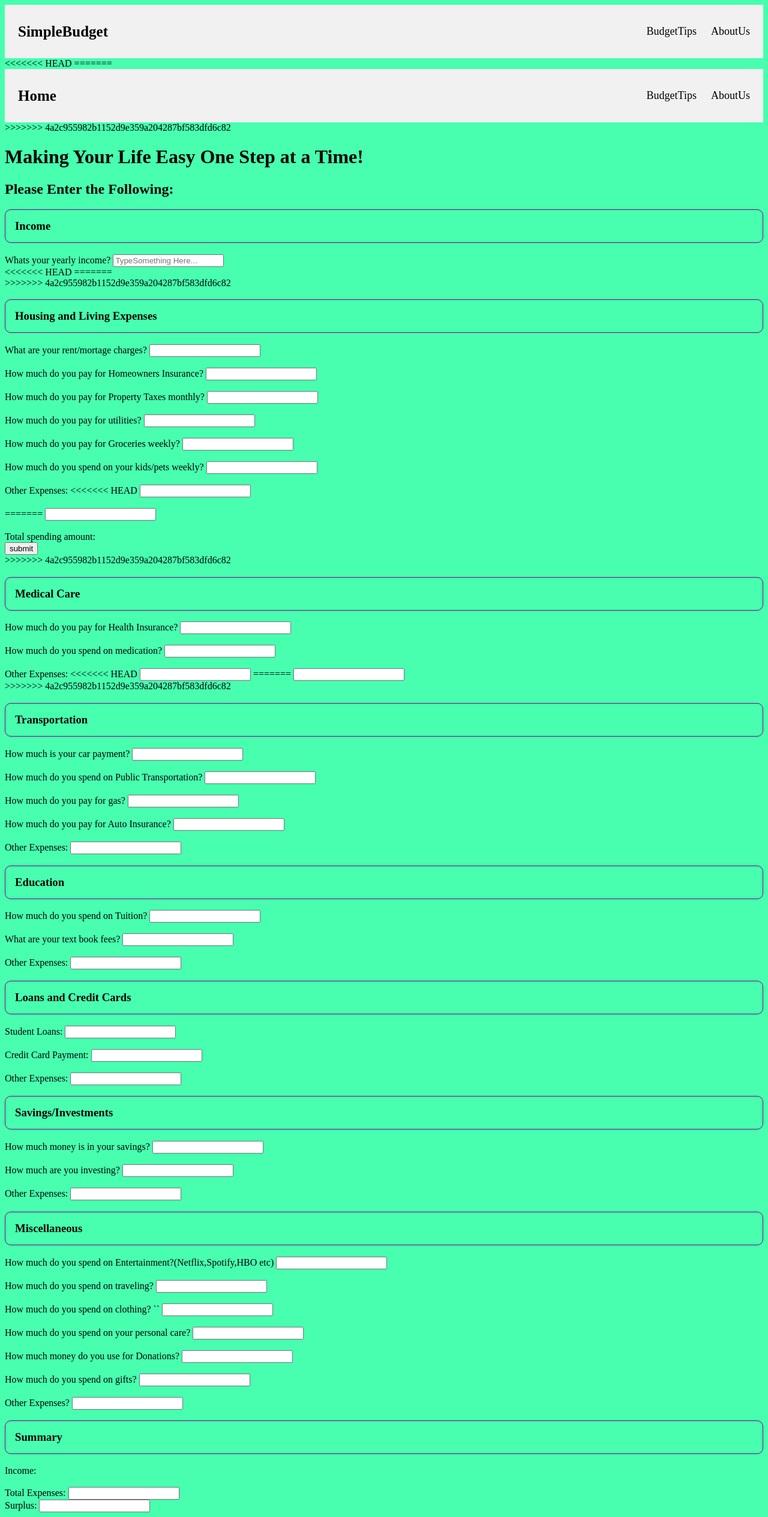
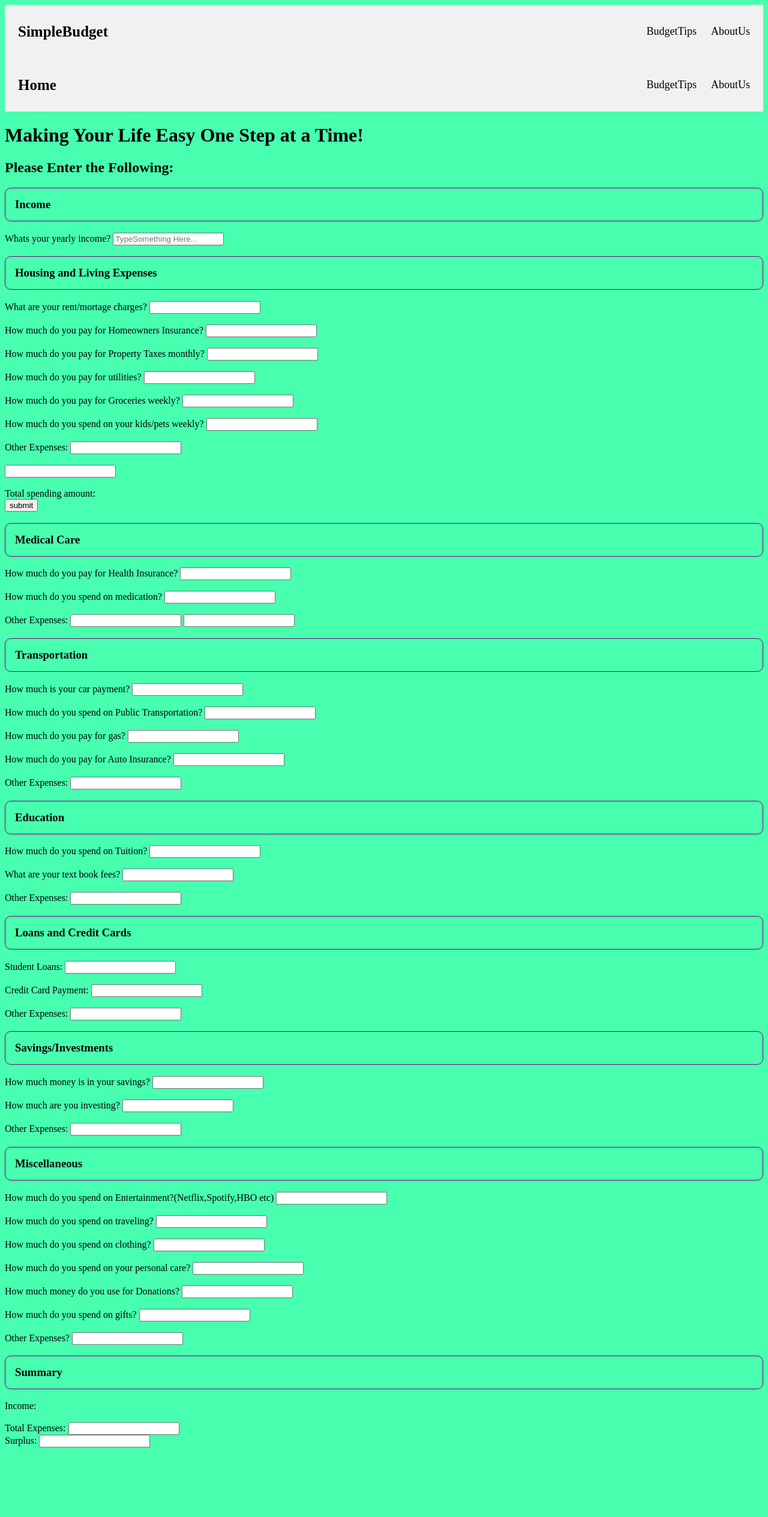
Before and after one commit to MarMiranda-12345/BudgetWebsite, a Python web app: template templates/EnterInfo.html in a window 1280 px wide. Shown: the whole page at 60% size. After the commit the page ends 2413 px from the top, so only its background shows below. Run offline with Jinja, Linux system fonts and the light colour scheme; the template is opened without the code that fills it, so the values that code supplies are empty.

Commit message:
Cleaned up html

```diff
--- a/templates/EnterInfo.html
+++ b/templates/EnterInfo.html
@@ -44,8 +44,7 @@
         </script>
 
 
-<<<<<<< HEAD
-=======
+
         <div class="header">
           <a href="index.html" class="logo">Home</a>
           <div class="header-right">
@@ -55,7 +54,7 @@
           </div>
         </div>
           <link rel = "stylesheet" href = "/static/css/results.css">
->>>>>>> 4a2c955982b1152d9e359a204287bf583dfd6c82
+
 
       </head>
 
@@ -79,10 +78,9 @@
 
             <div id="Expenses">
 
-<<<<<<< HEAD
-=======
+
             <div id = 2>
->>>>>>> 4a2c955982b1152d9e359a204287bf583dfd6c82
+
               <h3> Housing and Living Expenses </h3>
               What are your rent/mortage charges?
               <input type="text" class="qty1" value="" />
@@ -109,14 +107,14 @@
               <br>
               <br>
               Other Expenses:
-<<<<<<< HEAD
+
               <input type="text" class="qty1" value="" />
               <br>
               <br>
 
 
 
-=======
+
               <input type="text" name="Other Expenses">
 
               <br>
@@ -127,7 +125,7 @@
             </div>
 
             <div id = 3>
->>>>>>> 4a2c955982b1152d9e359a204287bf583dfd6c82
+
                       <h3> Medical Care </h3>
               How much do you pay for Health Insurance?
               <input type="text" class="qty1" value="" />
@@ -138,16 +136,16 @@
               <br>
               <br>
               Other Expenses:
-<<<<<<< HEAD
+
               <input type="text" class="qty1" value="" />
 
 
-=======
+
               <input type="text" name="Other Expenses">
             </div>
 
             <div id = 4>
->>>>>>> 4a2c955982b1152d9e359a204287bf583dfd6c82
+
                     <h3> Transportation </h3>
                   How much is your car payment?
               <input type="text" class="qty1" value="" />
@@ -219,7 +217,7 @@
                 <br>
                 <br>
                 How much do you spend on clothing?
-            ``  <input type="text" class="qty1" value="" />
+                <input type="text" class="qty1" value="" />
                 <br>
                 <br>
                 How much do you spend on your personal care?
@@ -250,7 +248,7 @@
                   <br>
                                 Surplus:
                 <input id= "TotSurplus" type = "text" name = "Surplus">
-                  <!-->
+
               </div>
 
             </form>
```
Also changed, not shown: 1 other file.
